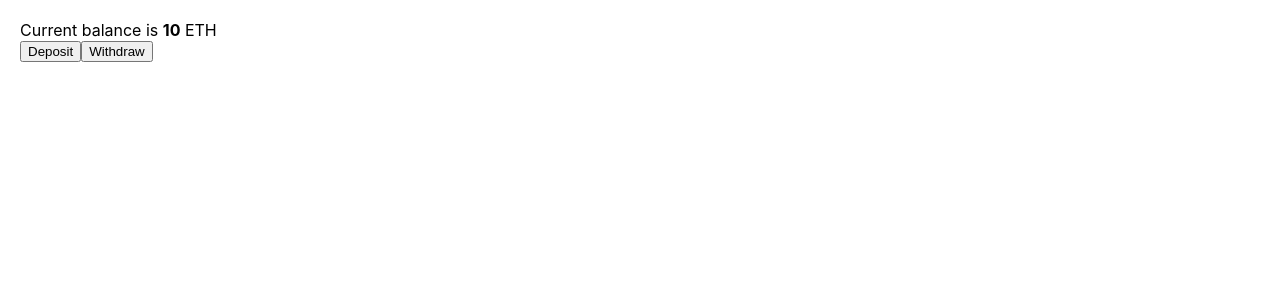
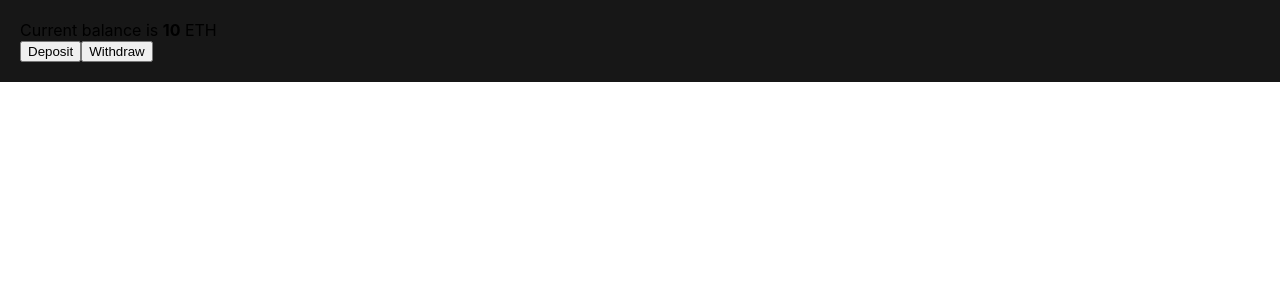
Before and after one commit to itsskofficial/Web3, a React (Create React App) app in the folder faucet/: page / in a window 1280 px wide. Shown: the top 300 px of the page. Built offline with nearby package versions, Linux system fonts and the light colour scheme.

Commit message:
Apr 3, 2023, 11:23 AM

```diff
--- a/faucet/src/index.css
+++ b/faucet/src/index.css
@@ -1,3 +1,8 @@
+#root{
+  height:100%;
+  background-color: #171717;
+}
+
 
 
 body {
```
